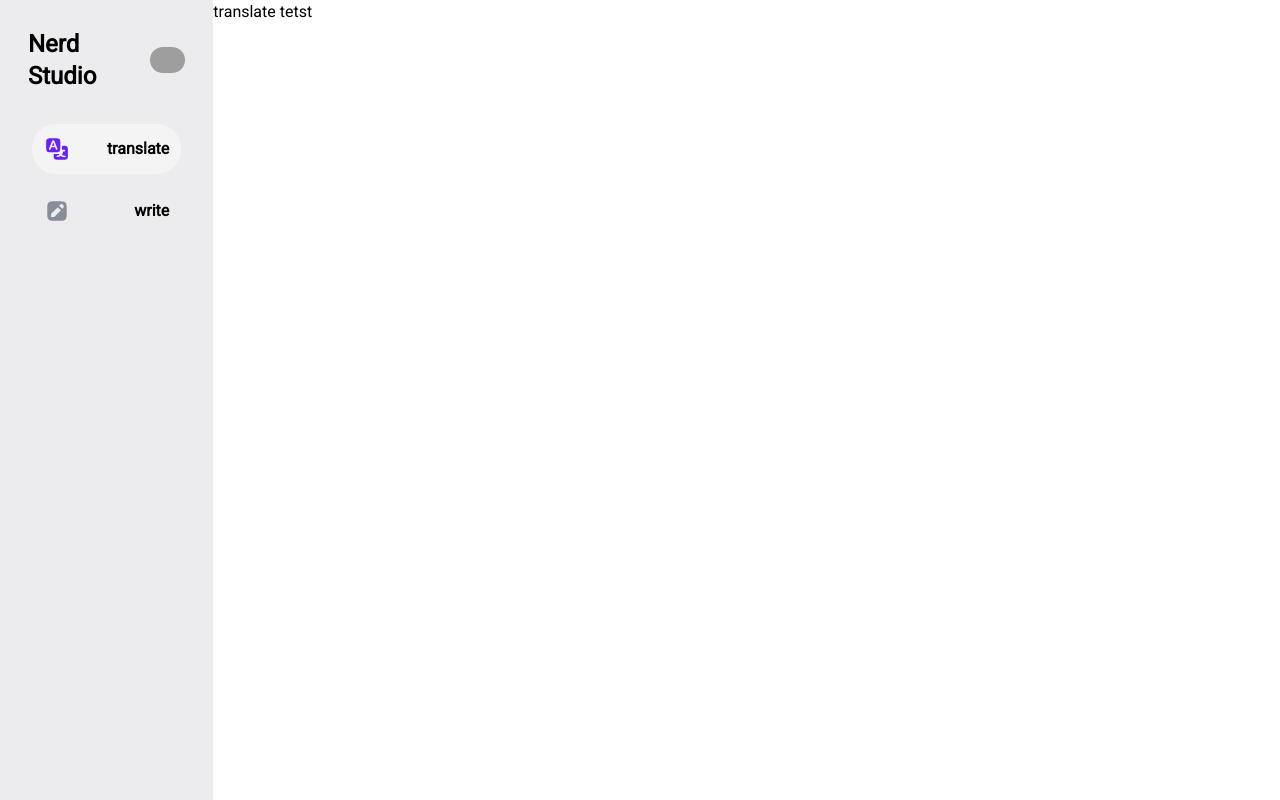
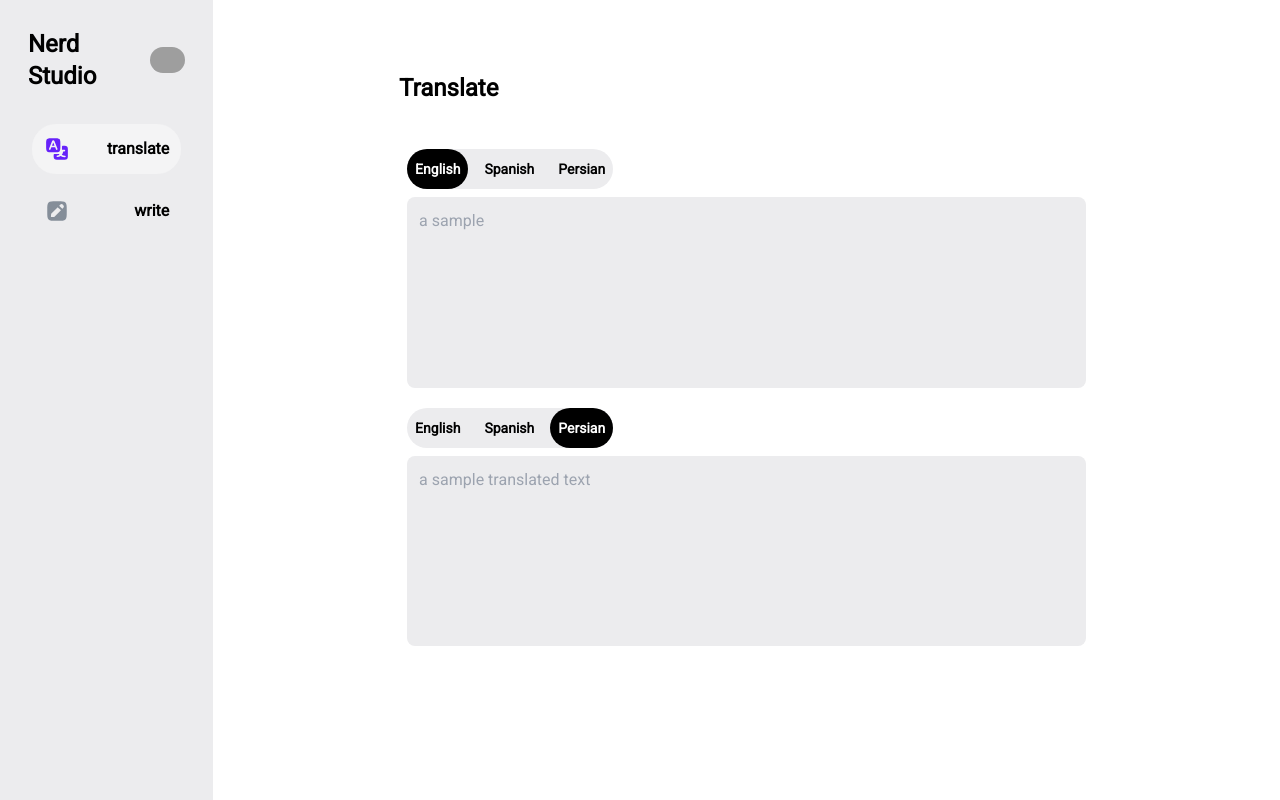
Before and after one commit to nimarhmti/nerdStudio, a Next.js app: page /translate in a window 1280 px wide. Built offline with nearby package versions, Linux system fonts and the light colour scheme; grey boxes are pictures that could not be loaded.

Commit message:
translate section is done

```diff
--- a/app/(application)/_Components/TabSwitcher/TabSwitcher.tsx
+++ b/app/(application)/_Components/TabSwitcher/TabSwitcher.tsx
@@ -8,18 +8,24 @@ interface Items {
 interface props {
   label?: string;
   items: Items[];
-  onClick: (e: MouseEvent<HTMLInputElement>) => void;
+  onClick?: (e: MouseEvent<HTMLInputElement>) => void;
   activeItem?: string;
+  name?: string;
 }
 export const ButtonSwitcher = ({
   activeItem,
   items,
   onClick,
   label,
+  name,
 }: props) => {
   const isActive = (id: string) => activeItem == id;
+  console.log()
   return (
-    <div className="w-full rounded-3xl bg-secondary h-10 flex items-center gap-x-2">
+    <div
+      className="w-full rounded-3xl bg-secondary h-10 flex items-center gap-x-2"
+      id={name}
+    >
       {items.map((item: Items) => (
         <input
           type="button"
@@ -28,7 +34,7 @@ export const ButtonSwitcher = ({
           id={item.id}
           value={item.value}
           onClick={onClick}
-          className={`p-2 rounded-3xl h-full font font-extrabold text-sm ${
+          className={`p-2 rounded-3xl h-full font font-extrabold text-sm transition-all ${
             isActive(item.id) ? "bg-textMain text-primary" : " text-textMain"
           } `}
         />
--- a/app/(application)/translate/page.tsx
+++ b/app/(application)/translate/page.tsx
@@ -1,5 +1,130 @@
-import React from "react";
+"use client";
+import React, { MouseEvent, useState, ChangeEvent } from "react";
+import TextArea from "../_Components/textArea/textArea";
+import { ButtonSwitcher } from "../_Components/TabSwitcher/TabSwitcher";
+import { langList, translatedList } from "@/language/langList";
+//variables
 
+const defaultItem: number = 0;
+const secondaryItem: number = langList.length - 1;
+//interfaces andType
+interface singleLangInfo {
+  value: string;
+  id: string;
+  text?: string;
+}
+interface langSelection<T> {
+  baseText: T;
+  translatedText: T;
+}
+
+type langSelectionStateType = langSelection<singleLangInfo>;
+
+//initials values
+const initialLangSelection: langSelectionStateType = {
+  baseText: {
+    id: langList[defaultItem].id,
+    value: langList[defaultItem].value,
+    text: "",
+  },
+  translatedText: {
+    id: translatedList[secondaryItem].id,
+    value: translatedList[secondaryItem].value,
+    text: "",
+  },
+};
+//main function : translate section
 export default function Translate() {
-  return <div className="">translate tetst</div>;
+  //states---------------------------------------------------->
+  const [langs, setLangs] =
+    useState<langSelectionStateType>(initialLangSelection);
+
+  const isTranslatedLang = (id: string) => id.includes("translate");
+  //handler function------------------------------------------->
+  const onChangeHandler = (e: ChangeEvent<HTMLTextAreaElement>) => {
+    const { value } = e.currentTarget;
+    setLangs((prevState) => ({
+      ...prevState,
+      baseText: {
+        ...prevState.baseText,
+        text: value,
+      },
+    }));
+  };
+
+  //select language to translate
+  const onSelectLang = (e: MouseEvent<HTMLInputElement>) => {
+    const { id, value, name } = e.currentTarget;
+    const data = { id, value, name };
+    // if selected language is one of the translated lang list
+    if (isTranslatedLang(id)) {
+      setLangs((prevState) => ({
+        ...prevState,
+        translatedText: {
+          ...data,
+          text: prevState.translatedText.text,
+        },
+      }));
+    } else {
+      setLangs((prevState) => ({
+        ...prevState,
+        baseText: {
+          ...data,
+          text: prevState.baseText.text,
+        },
+      }));
+    }
+  };
+
+  //main ui: translate section--------------------------------->
+  console.log(langs);
+  return (
+    <div className="w-10/12 flex items-center justify-center">
+      <div className="h-full w-4/6">
+        <div className="h-1/6 pt-16">
+          <h1 className="text-textMain text-2xl font-bold p-2">Translate</h1>
+        </div>
+        <div className="h-5/6">
+          <div className="w-full h-1/3 p-4">
+            {/*======================== mainText section================ */}
+            <div className="w-fit">
+              <ButtonSwitcher
+                items={langList}
+                name="baseText"
+                activeItem={langs.baseText.id}
+                onClick={onSelectLang}
+              />
+            </div>
+            <TextArea
+              id="baseText"
+              name="baseText"
+              placeHolder="a sample"
+              value={langs.baseText.text}
+              resize="resize-none"
+              onChange={onChangeHandler}
+            />
+          </div>
+          <div className="w-full h-1/3 p-4 mt-9">
+            {/*======================== translatedText section================ */}
+            <div className="w-fit">
+              <ButtonSwitcher
+                items={translatedList}
+                onClick={onSelectLang}
+                activeItem={langs.translatedText.id}
+                name="translatedText"
+              />
+            </div>
+            <TextArea
+              id="translatedText"
+              name="translatedText"
+              placeHolder="a sample translated text"
+              value={langs.baseText.text}
+              resize="resize-none"
+            />
+          </div>
+          {/* <div className="w-full h-1/2">translate</div> */}
+        </div>
+      </div>
+    </div>
+  );
 }
--- a/app/(application)/write/page.tsx
+++ b/app/(application)/write/page.tsx
@@ -110,7 +110,7 @@ export default function Write() {
     <div className="bg-primary w-10/12 flex  item-center justify-center p-6">
       <div className="w-1/2 h-full flex flex-col gap-y-10 pr-6">
         <h1 className="font-extrabold text-textMain text-3xl">Write</h1>
-        <div className=" w-36">
+        <div className=" w-fit">
           <ButtonSwitcher
             items={sectionTabs}
             onClick={onActiveTab}
--- a/language/langList.ts
+++ b/language/langList.ts
@@ -9,4 +9,26 @@ export const langList = [
     id: "8ee64789-7393-4c4d-a305-f85d6b9f0f09",
     value: "Spanish",
   },
+  {
+    name: "Persian",
+    id: "8ee64789-7393-4c-a305-0f09",
+    value: "Persian",
+  },
 ];
+export const translatedList = [
+  {
+    name: "English",
+    id: "d4452fcc-9fb5-4d86-8c58-149b63fbc0a4translate",
+    value: "English",
+  },
+  {
+    name: "Spanish",
+    id: "8ee64789-7393-4c4d-a305-f85d6b9f0f09translate",
+    value: "Spanish",
+  },
+  {
+    name: "Persian",
+    id: "8ee64789-7393-4c-a305-0f09translate",
+    value: "Persian",
+  },
+];
```
